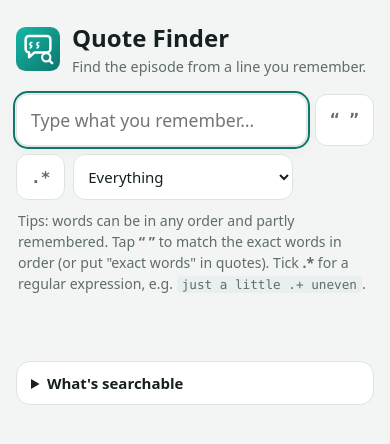
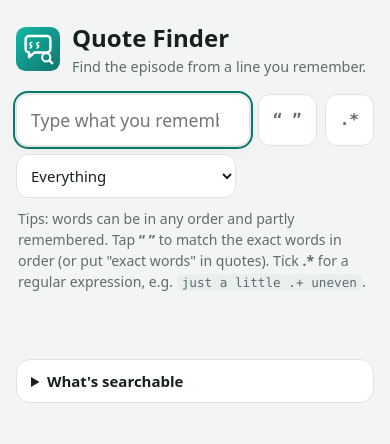
Before and after one commit to kuraara/shiny-trinkets, a plain HTML site: page gadgets/quote-finder/web/index.html in a window 390 px wide. Drawn offline with Linux system fonts and the light colour scheme; no server answers.

Commit message:
Quote Finder: let the search box shrink so both toggles fit on a phone
Co-Authored-By: Claude Opus 5.5 <noreply@anthropic.com>
Claude-Session: https://claude.ai/code/session_01B96ccMWv179yEPTELfcZgb

```diff
--- a/gadgets/quote-finder/web/app.css
+++ b/gadgets/quote-finder/web/app.css
@@ -16,7 +16,7 @@ main { max-width: 860px; margin: 0 auto; padding: 20px 16px 48px; }
 h1 { margin: 0; font-size: 1.5rem; }
 .sub { margin: 0; color: var(--muted); font-size: .9rem; }
 .searchbar { display: flex; gap: 8px; flex-wrap: wrap; }
-.searchbar input[type=search] { flex: 1 1 180px; font: inherit; font-size: 1.1rem; padding: 12px 14px; border-radius: 12px; border: 1px solid var(--line); background: var(--card); color: var(--ink); box-shadow: var(--shadow); }
+.searchbar input[type=search] { flex: 1 1 180px; min-width: 0; width: 0; font: inherit; font-size: 1.1rem; padding: 12px 14px; border-radius: 12px; border: 1px solid var(--line); background: var(--card); color: var(--ink); box-shadow: var(--shadow); }
 .searchbar input:focus, select:focus { outline: 2px solid var(--accent); outline-offset: 1px; }
 select { font: inherit; padding: 10px; border-radius: 12px; border: 1px solid var(--line); background: var(--card); color: var(--ink); max-width: 100%; flex: 0 1 220px; }
 .regex { display: inline-flex; }
```
